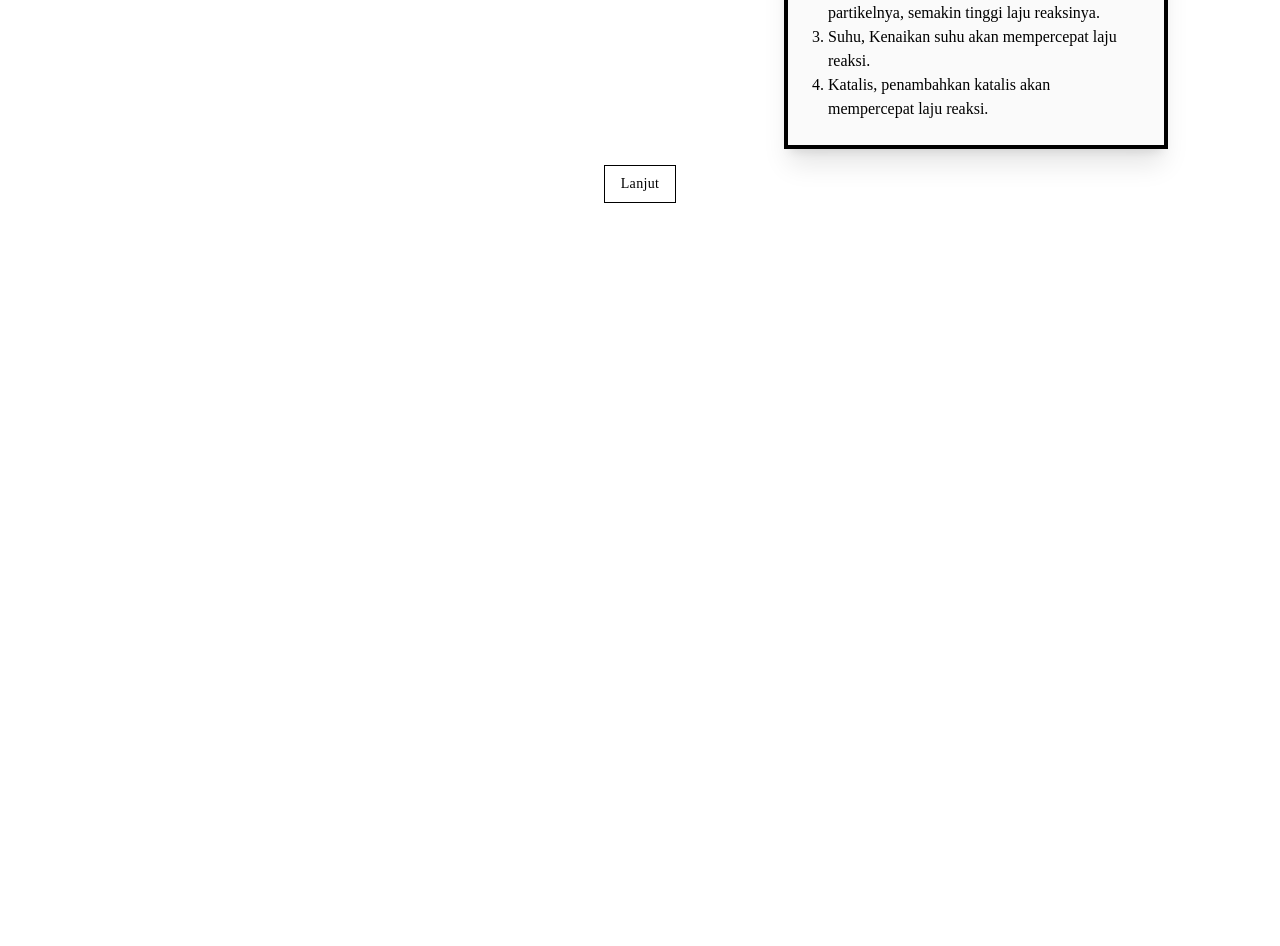
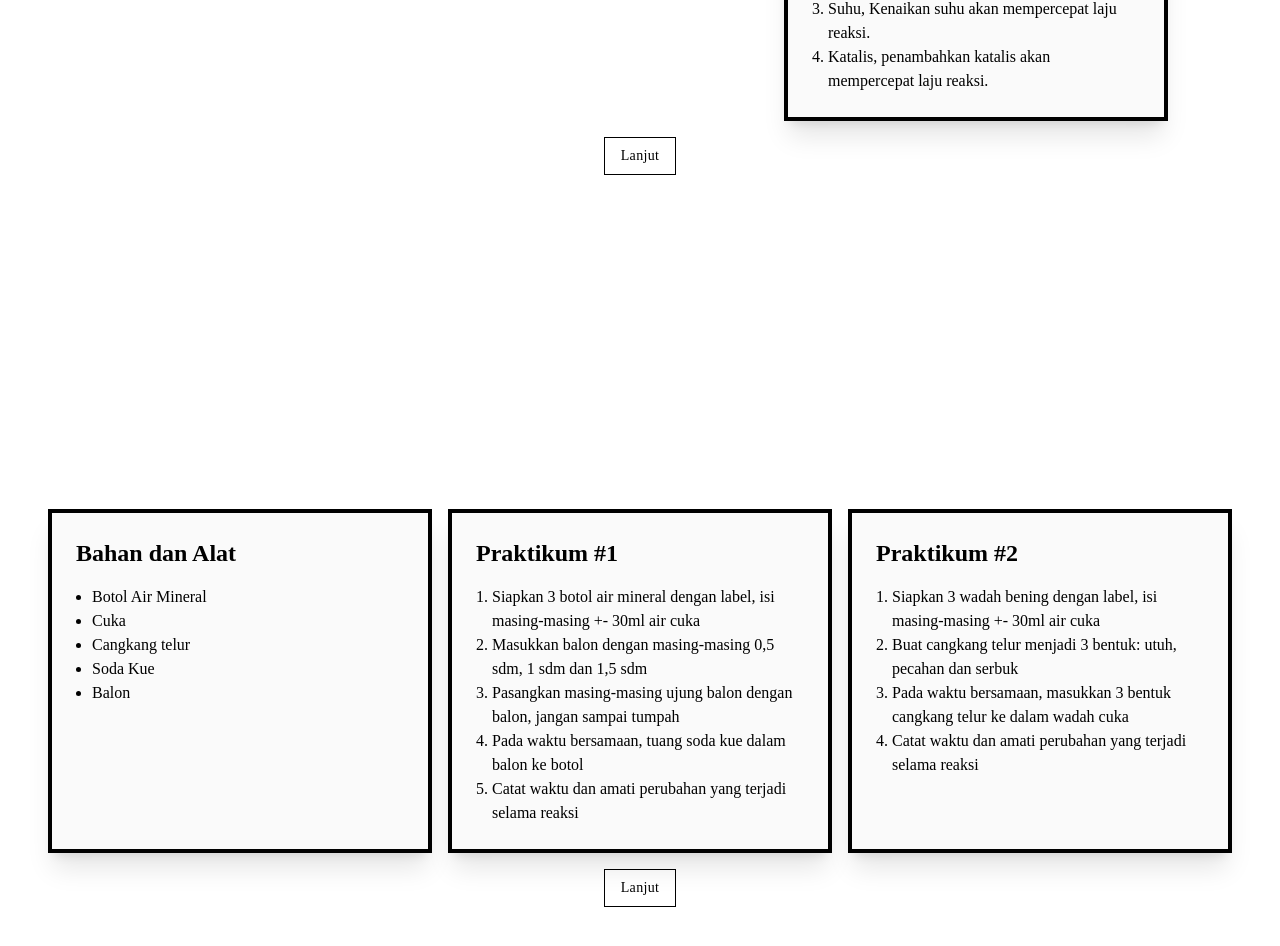
Before and after one commit to graphiert/egg-balloons, a React (Vite) app: page / in a window 1280 px wide. Shown: the part 1308-2254 px from the top of the page. Before the commit the page ends 1632 px from the top, so only its background shows below. Built offline with nearby package versions, Linux system fonts and the light colour scheme.

Commit message:
Bahan dan Alat

```diff
--- a/src/App.jsx
+++ b/src/App.jsx
@@ -1,3 +1,4 @@
+import Ingredients from "./sections/ingredients";
 import Intro from "./sections/intro";
 import Prologue from "./sections/prologue";
 
@@ -6,6 +7,7 @@ export default function App() {
     <div className="p-4">
       <Prologue />
       <Intro />
+      <Ingredients />
     </div>
   );
 }
--- a/src/components/card.jsx
+++ b/src/components/card.jsx
@@ -2,7 +2,7 @@ export default function Card({ title, children, img }) {
   return (
     <article className="flex rounded-none w-sm flex-col overflow-hidden border-4 shadow-xl border-black bg-neutral-50 text-black">
       {img && (
-        <div className="h-64 overflow-hidden">
+        <div className="h-44 overflow-hidden">
           <img src={img} className="object-cover" alt={title} />
         </div>
       )}
--- /dev/null
+++ b/src/sections/ingredients.jsx
@@ -0,0 +1,41 @@
+import Button from "../components/button";
+import Card from "../components/card";
+
+export default function Ingredients() {
+  return (
+    <div
+      id="page3"
+      className="min-h-screen flex justify-center items-center flex-col gap-4"
+    >
+      <div className="flex flex-row gap-4">
+        <Card title="Bahan dan Alat">
+          <ul class="list-disc ml-4">
+            <li>Botol Air Mineral</li>
+            <li>Cuka</li>
+            <li>Cangkang telur</li>
+            <li>Soda Kue</li>
+            <li>Balon</li>
+          </ul>
+        </Card>
+        <Card title="Praktikum #1">
+          <ul class="list-decimal ml-4">
+            <li>Siapkan 3 botol air mineral dengan label, isi masing-masing +- 30ml air cuka</li>
+            <li>Masukkan balon dengan masing-masing 0,5 sdm, 1 sdm dan 1,5 sdm</li>
+            <li>Pasangkan masing-masing ujung balon dengan balon, jangan sampai tumpah</li>
+            <li>Pada waktu bersamaan, tuang soda kue dalam balon ke botol</li>
+            <li>Catat waktu dan amati perubahan yang terjadi selama reaksi</li>
+          </ul>
+        </Card>
+        <Card title="Praktikum #2">
+          <ul class="list-decimal ml-4">
+            <li>Siapkan 3 wadah bening dengan label, isi masing-masing +- 30ml air cuka</li>
+            <li>Buat cangkang telur menjadi 3 bentuk: utuh, pecahan dan serbuk</li>
+            <li>Pada waktu bersamaan, masukkan 3 bentuk cangkang telur ke dalam wadah cuka</li>
+            <li>Catat waktu dan amati perubahan yang terjadi selama reaksi</li>
+          </ul>
+        </Card>
+      </div>
+      <Button href="#page4">Lanjut</Button>
+    </div>
+  );
+}
--- a/src/sections/intro.jsx
+++ b/src/sections/intro.jsx
@@ -17,10 +17,10 @@ export default function Intro() {
       </div>
       <div className="pr-24 flex flex-row-reverse w-full">
         <Card title="Landasan Teori">
-          <p className="text-pretty text-sm">
+          {/* <p className="text-pretty text-sm">
             Ada 4 faktor yang mempengaruhi laju reaksi yaitu luas permukaan
             bidang sentuh, konsentrasi, suhu dan katalis.
-          </p>
+          </p> */}
           <ol class="list-decimal ml-4">
             <li>
               Konsentrasi, Jika konsentrasi pereaksi diperbesar, maka laju
--- a/src/sections/prologue.jsx
+++ b/src/sections/prologue.jsx
@@ -7,7 +7,7 @@ export default function Prologue() {
       <div className="flex flex-col gap-4">
         <Card
           title="Kelompok Praktikum 1"
-          img="https://penguinui.s3.amazonaws.com/component-assets/card-img-1.webp"
+          img="https://th.bing.com/th/id/OIP.MP40hOJoUwm-oWw72V1DMgHaD_"
         >
           <p className="text-pretty text-sm">
             Galih | Tiara | Vino | Revana | Sukma | Syekhilla
--- /dev/null
+++ b/src/sections/table-report.jsx
@@ -0,0 +1,41 @@
+import Button from "../components/button";
+import Card from "../components/card";
+
+export default function Ingredients() {
+  return (
+    <div
+      id="page3"
+      className="min-h-screen flex justify-center items-center flex-col gap-4"
+    >
+      <div className="flex flex-row gap-4">
+        <Card title="Bahan dan Alat">
+          <ul class="list-disc ml-4">
+            <li>Botol Air Mineral</li>
+            <li>Cuka</li>
+            <li>Cangkang telur</li>
+            <li>Soda Kue</li>
+            <li>Balon</li>
+          </ul>
+        </Card>
+        <Card title="Praktikum #1">
+          <ul class="list-decimal ml-4">
+            <li>Siapkan 3 botol air mineral dengan label, isi masing-masing +- 30ml air cuka</li>
+            <li>Masukkan balon dengan masing-masing 0,5 sdm, 1 sdm dan 1,5 sdm</li>
+            <li>Pasangkan masing-masing ujung balon dengan balon, jangan sampai tumpah</li>
+            <li>Pada waktu bersamaan, tuang soda kue dalam balon ke botol</li>
+            <li>Catat waktu dan amati perubahan yang terjadi selama reaksi</li>
+          </ul>
+        </Card>
+        <Card title="Praktikum #2">
+          <ul class="list-decimal ml-4">
+            <li>Siapkan 3 wadah bening dengan label, isi masing-masing +- 30ml air cuka</li>
+            <li>Buat cangkang telur menjadi 3 bentuk: utuh, pecahan dan serbuk</li>
+            <li>Pada waktu bersamaan, masukkan 3 bentuk cangkang telur ke dalam wadah cuka</li>
+            <li>Catat waktu dan amati perubahan yang terjadi selama reaksi</li>
+          </ul>
+        </Card>
+      </div>
+      <Button href="#page4">Lanjut</Button>
+    </div>
+  );
+}
```
Also changed, not shown: 2 other files (tests, documents, lock files or other folders).
